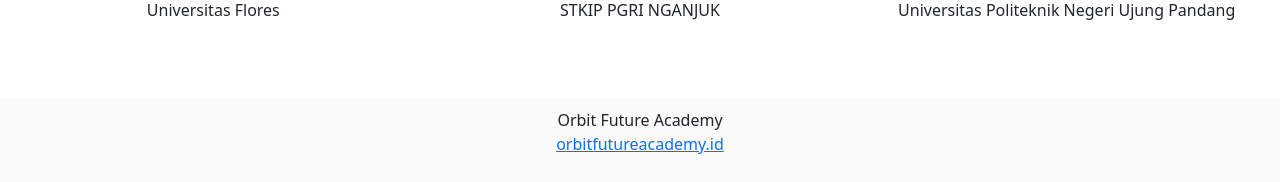
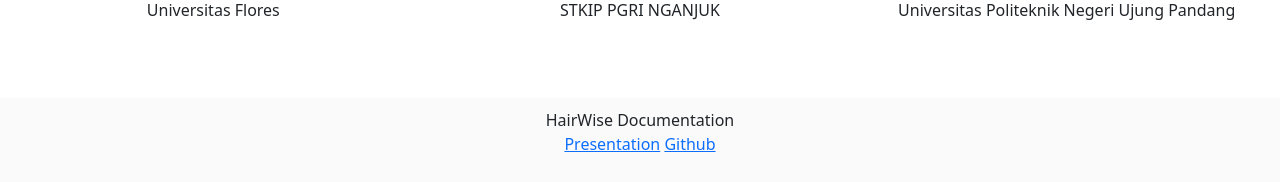
Before and after one commit to Nasyaa21/HairWise, a Flask app: page / in a window 1280 px wide. Shown: the part 2291-2473 px from the top of the page. Run offline with Flask 3, Linux system fonts and the light colour scheme; some libraries are stand-ins or nearby versions; some web fonts are replaced.

Commit message:
tambah link presentasi dan github

```diff
--- a/templates/index.html
+++ b/templates/index.html
@@ -189,8 +189,9 @@
         <span class="glyphicon glyphicon-chevron-up"></span>
       </a>
       <p>
-        Orbit Future Academy <br />
-        <a href="https://orbitfutureacademy.id/">orbitfutureacademy.id</a>
+        HairWise Documentation <br />
+        <a href="https://youtu.be/zobZN4oPJWo?si=Ux0dDzpYibVWWfmY">Presentation</a>
+        <a href="https://github.com/Nasyaa21/HairWise.git">Github</a>
       </p>
     </footer>
 
```
Also changed, not shown: static/images/uploads/OIP.jpeg (added).
